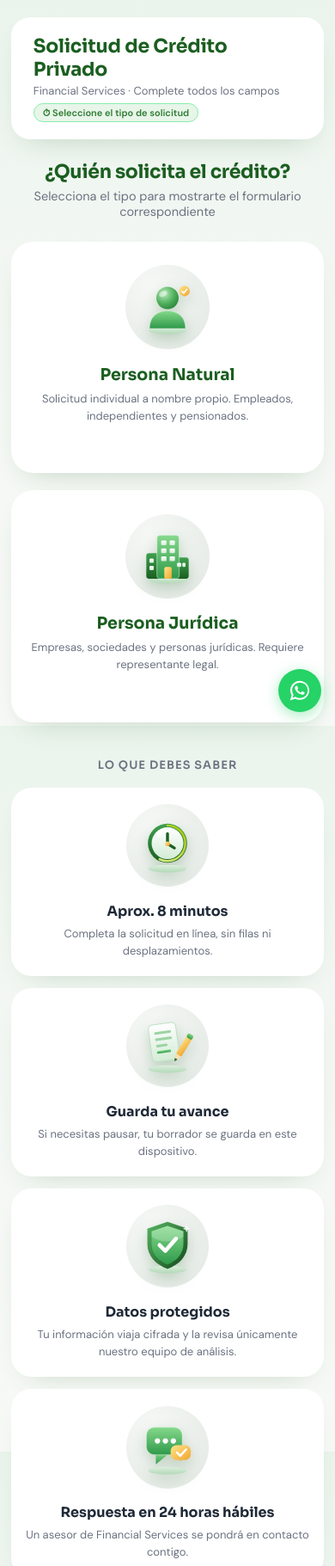
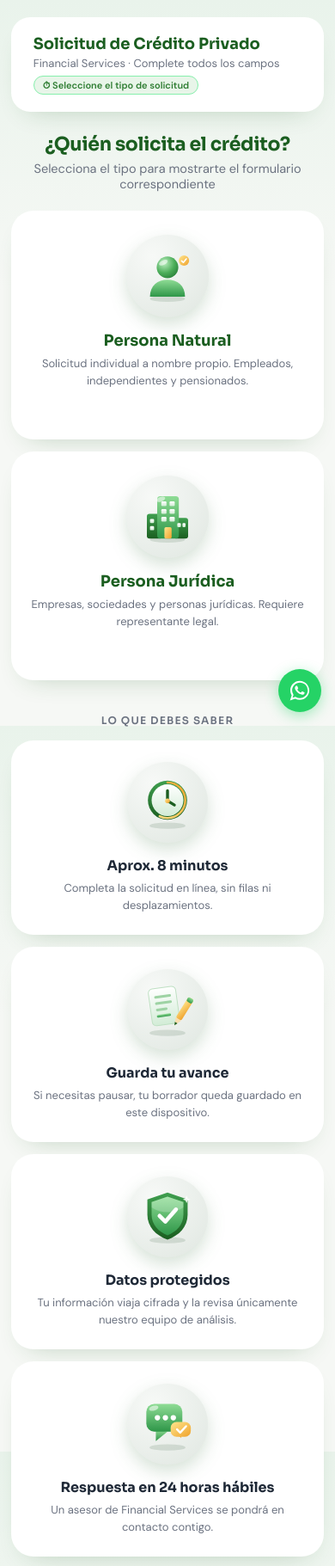
Before and after one commit to warpfiance-commits/Warp-consultas, a website: page index.html in a window 390 px wide. Shown: the top 1821 px of the page at 86% size. Drawn offline with Linux system fonts and the light colour scheme.

Commit message:
Formulario: inicio rehecho mas liviano (CSS editado en su lugar, iconos en un solo sprite)
Co-Authored-By: Claude Opus 5.5 <noreply@anthropic.com>

```diff
--- a/index.html
+++ b/index.html
@@ -8,10 +8,10 @@
 <link href="https://fonts.googleapis.com/css2?family=DM+Sans:wght@400;500;600&family=Sora:wght@600;700&family=Caveat:wght@600&display=swap" rel="stylesheet">
 <style>
 *{box-sizing:border-box;margin:0;padding:0}
-body{font-family:'DM Sans',sans-serif;background:#F4F6F2;min-height:100vh;color:#111}
-:root{--lime:#4CAF50;--navy:#1B5E20;--lime-d:#2E7D32;--lime-l:#E8F5E9;--border:#d4e6d4;--text:#111;--text-soft:#6b7280}
+body{font-family:'DM Sans',sans-serif;background:linear-gradient(180deg,#e9f3eb,#f6f8f5 40%) fixed;min-height:100vh;color:#111}
+:root{--lime:#4CAF50;--navy:#1B5E20;--lime-d:#2E7D32;--lime-l:#E8F5E9;--border:#d4e6d4;--text:#111;--text-soft:#6b7280;--r:22px;--sh:0 14px 32px -20px rgba(27,94,32,.32)}
 .wrap{max-width:700px;margin:0 auto;padding:2rem 1rem 4rem}
-.header{display:flex;align-items:center;gap:16px;margin-bottom:1.5rem;padding:14px 18px;background:#fff;border-radius:13px;border:1.5px solid var(--border);box-shadow:0 2px 10px rgba(27,94,32,.06)}
+.header{display:flex;align-items:center;gap:16px;margin-bottom:1.5rem;padding:20px 26px;background:#fff;border-radius:var(--r);box-shadow:var(--sh)}
 .htitle{font-family:'Sora',sans-serif;font-size:20px;font-weight:700;color:var(--navy)}
 .hsub{font-size:13px;color:var(--text-soft);margin-top:3px}
 .timer-badge{display:inline-flex;align-items:center;gap:5px;background:var(--lime-l);border:1px solid #86efac;border-radius:20px;padding:3px 10px;font-size:11px;font-weight:600;color:var(--lime-d);margin-top:6px}
@@ -24,7 +24,7 @@ body{font-family:'DM Sans',sans-serif;background:#F4F6F2;min-height:100vh;color:
 .tab:last-child{border-right:none}
 .tab.active{background:var(--navy);color:#A5D6A7;font-weight:700;cursor:pointer}
 .tab.done{background:var(--lime-l);color:var(--lime-d);cursor:pointer}
-.card{background:#fff;border:1.5px solid var(--border);border-radius:13px;padding:1.5rem;margin-bottom:1rem;box-shadow:0 2px 10px rgba(27,94,32,.06)}
+.card{background:#fff;border-radius:var(--r);padding:1.5rem;margin-bottom:1rem;box-shadow:var(--sh)}
 .sec-title{display:flex;align-items:center;gap:8px;font-family:'Sora',sans-serif;font-size:15px;font-weight:700;color:var(--navy);margin-bottom:1rem;padding-bottom:8px;border-bottom:2px solid var(--lime-l)}
 .grid-2{display:grid;grid-template-columns:1fr 1fr;gap:12px;margin-bottom:12px}
 .grid-3{display:grid;grid-template-columns:1fr 1fr 1fr;gap:10px;margin-bottom:12px}
@@ -89,18 +89,22 @@ textarea{resize:vertical;min-height:80px}
 .success-title{font-family:'Sora',sans-serif;font-size:24px;font-weight:700;color:var(--navy);margin-bottom:8px}
 .success-sub{font-size:15px;color:#6b7280;margin-bottom:8px}
 .success-rad{display:inline-block;background:var(--navy);color:var(--lime);font-family:'Sora',sans-serif;font-size:16px;font-weight:700;padding:10px 24px;border-radius:8px;margin:12px 0}
-.tipo-selector{display:grid;grid-template-columns:1fr 1fr;gap:16px;margin:1.5rem 0}
-.tipo-card{background:#fff;border:2px solid var(--border);border-radius:16px;padding:2rem 1.5rem;text-align:center;cursor:pointer;transition:all .25s}
-.tipo-card:hover{border-color:var(--lime-d);box-shadow:0 4px 20px rgba(27,94,32,.1);transform:translateY(-2px)}
-.tipo-card.selected{border-color:var(--lime-d);background:var(--lime-l)}
-.tipo-icon{font-size:48px;display:block;margin-bottom:1rem}
-.tipo-title{font-family:'Sora',sans-serif;font-size:18px;font-weight:700;color:var(--navy);margin-bottom:6px}
-.tipo-desc{font-size:12px;color:var(--text-soft);line-height:1.5}
-.tipo-badge{display:inline-block;margin-top:10px;background:var(--navy);color:#A5D6A7;font-size:11px;font-weight:700;padding:3px 12px;border-radius:20px;opacity:0;transition:opacity .2s}
+.tipo-intro{text-align:center;margin:.5rem 0 1.4rem}
+.tipo-intro h2{font-family:'Sora',sans-serif;font-size:26px;font-weight:700;color:var(--navy);letter-spacing:-.015em;margin-bottom:6px}
+.tipo-intro p{font-size:14.5px;color:var(--text-soft)}
+.tipo-selector,.info-grid{display:grid;grid-template-columns:1fr 1fr;gap:18px}
+.tipo-card,.info-card{background:#fff;border-radius:26px;padding:1.6rem 1.3rem 1.5rem;text-align:center;box-shadow:var(--sh);transition:transform .25s,box-shadow .25s}
+.tipo-card{border:2px solid transparent;cursor:pointer}
+.tipo-card:hover,.info-card:hover{transform:translateY(-3px);box-shadow:0 20px 40px -20px rgba(27,94,32,.4)}
+.tipo-card.selected{border-color:var(--lime-d);box-shadow:0 0 0 5px rgba(76,175,80,.16),var(--sh)}
+.tipo-title,.info-card h3{font-family:'Sora',sans-serif;font-size:18px;font-weight:700;color:var(--navy);margin-bottom:6px}
+.info-card h3{font-size:16px;color:#1f2937}
+.tipo-desc,.info-card p{font-size:13px;color:var(--text-soft);line-height:1.55}
+.tipo-badge{display:inline-block;margin-top:12px;background:var(--navy);color:#A5D6A7;font-size:11px;font-weight:700;padding:3px 12px;border-radius:20px;opacity:0;transition:opacity .2s}
 .tipo-card.selected .tipo-badge{opacity:1}
-.tipo-intro{text-align:center;margin-bottom:.5rem}
-.tipo-intro h2{font-family:'Sora',sans-serif;font-size:22px;font-weight:700;color:var(--navy);margin-bottom:6px}
-.tipo-intro p{font-size:14px;color:var(--text-soft)}
+.ico{width:110px;height:110px;margin:0 auto 1rem;border-radius:50%;background:radial-gradient(circle at 32% 26%,#f7f9f7,#e0e7e1);display:block;padding:12px;filter:drop-shadow(0 8px 10px rgba(27,94,32,.18))}
+.info-card .ico{width:94px;height:94px;padding:10px}
+.info-title{text-align:center;font-family:'Sora',sans-serif;font-size:12px;font-weight:600;color:var(--text-soft);letter-spacing:.1em;text-transform:uppercase;margin:2.4rem 0 1rem}
 @media(max-width:600px){
   .wrap{padding:1.25rem .8rem 5.5rem}
   .grid-2,.grid-3,.cap-grid{grid-template-columns:1fr}
@@ -108,8 +112,9 @@ textarea{resize:vertical;min-height:80px}
   .tabs .tab{font-size:9px;padding:8px 2px}
   .header{flex-direction:column;align-items:flex-start;gap:8px}
   .htitle{font-size:18px}
-  .tipo-selector{grid-template-columns:1fr;margin:1rem 0}
-  .tipo-card{padding:1.5rem 1rem}
+  .tipo-selector,.info-grid{grid-template-columns:1fr;gap:14px}
+  .tipo-intro h2{font-size:22px}
+  .ico{width:96px;height:96px}
   .card{padding:1.15rem}
   /* font-size:16px evita el zoom automático de iOS al enfocar un campo */
   input,select,textarea{font-size:16px}
@@ -143,48 +148,21 @@ textarea{resize:vertical;min-height:80px}
 .cam-ok-badge.show{display:flex}
 .firma-preview{max-height:60px;border:1px solid #e5e7eb;border-radius:5px;display:none;margin-top:8px}
 .firma-font{font-family:'Caveat',cursive;font-size:32px;color:#1B5E20;padding:8px 0;min-height:60px;display:flex;align-items:center}
-
-/* ─────────── Estilo de la pantalla de inicio: tarjetas suaves e íconos 3D ─────────── */
-body{background:linear-gradient(180deg,#eaf4ec 0%,#f3f7f3 38%,#f7f9f6 100%);background-attachment:fixed}
-.header{border:none;border-radius:22px;padding:20px 26px;box-shadow:0 14px 34px -18px rgba(27,94,32,.28)}
-.htitle{font-size:22px;letter-spacing:-.01em}
-.card{border:1px solid rgba(27,94,32,.08);border-radius:20px;box-shadow:0 14px 34px -22px rgba(27,94,32,.3)}
-.tipo-intro h2{font-size:26px;letter-spacing:-.015em}
-.tipo-intro p{font-size:14.5px}
-.tipo-selector{gap:20px;margin:1.6rem 0 1.2rem}
-.tipo-card{border:2px solid transparent;border-radius:26px;padding:1.6rem 1.3rem 1.5rem;box-shadow:0 14px 34px -20px rgba(27,94,32,.32)}
-.tipo-card:hover{border-color:rgba(46,125,50,.35);box-shadow:0 18px 40px -18px rgba(27,94,32,.4);transform:translateY(-3px)}
-.tipo-card.selected{background:#fff;border-color:var(--lime-d);box-shadow:0 0 0 5px rgba(76,175,80,.16),0 18px 40px -20px rgba(27,94,32,.4)}
-.tipo-title{font-size:19px}
-.tipo-desc{font-size:13px;line-height:1.55}
-.ico3d{width:112px;height:112px;border-radius:50%;margin:0 auto 1.1rem;display:flex;align-items:center;justify-content:center;background:radial-gradient(circle at 32% 26%,#f6f8f6,#e2e8e3)}
-.ico3d svg{width:86px;height:86px;filter:drop-shadow(0 6px 8px rgba(27,94,32,.22))}
-.info-title{text-align:center;font-family:'Sora',sans-serif;font-size:13px;font-weight:600;color:var(--text-soft);letter-spacing:.08em;text-transform:uppercase;margin:2.6rem 0 1.1rem}
-.info-grid{display:grid;grid-template-columns:1fr 1fr;gap:18px}
-.info-card{background:#fff;border-radius:24px;padding:1.5rem 1.3rem 1.4rem;text-align:center;box-shadow:0 14px 34px -22px rgba(27,94,32,.3)}
-.info-card h3{font-family:'Sora',sans-serif;font-size:16px;font-weight:700;color:#1f2937;margin-bottom:6px}
-.info-card p{font-size:13px;line-height:1.55;color:var(--text-soft)}
-.info-card .ico3d{width:96px;height:96px}
-.info-card .ico3d svg{width:74px;height:74px}
-@media(max-width:600px){
-  .tipo-intro h2{font-size:22px}
-  .info-grid{grid-template-columns:1fr;gap:14px}
-  .info-card{padding:1.2rem 1rem}
-  .ico3d{width:98px;height:98px}
-  .ico3d svg{width:74px;height:74px}
-}
 </style>
 </head>
 <body>
-<svg width="0" height="0" style="position:absolute" aria-hidden="true" focusable="false"><defs>
-  <linearGradient id="gG1" x1="0" y1="0" x2="0" y2="1"><stop offset="0" stop-color="#86d98c"/><stop offset="1" stop-color="#2f9a4a"/></linearGradient>
-  <linearGradient id="gG2" x1="0" y1="0" x2="0" y2="1"><stop offset="0" stop-color="#3fa04f"/><stop offset="1" stop-color="#1b5e20"/></linearGradient>
-  <linearGradient id="gMint" x1="0" y1="0" x2="0" y2="1"><stop offset="0" stop-color="#ffffff"/><stop offset="1" stop-color="#d3ecd6"/></linearGradient>
-  <linearGradient id="gLime" x1="0" y1="0" x2="1" y2="1"><stop offset="0" stop-color="#e4f59a"/><stop offset="1" stop-color="#a8c400"/></linearGradient>
-  <linearGradient id="gGold" x1="0" y1="0" x2="1" y2="1"><stop offset="0" stop-color="#ffe58a"/><stop offset="1" stop-color="#f0a52f"/></linearGradient>
-  <linearGradient id="gPlat" x1="0" y1="0" x2="0" y2="1"><stop offset="0" stop-color="#dcefde"/><stop offset="1" stop-color="#b3d9b8"/></linearGradient>
-  <linearGradient id="gEdge" x1="0" y1="0" x2="1" y2="1"><stop offset="0" stop-color="#57b563"/><stop offset="1" stop-color="#14491a"/></linearGradient>
-  <radialGradient id="gSph" cx=".35" cy=".3" r=".85"><stop offset="0" stop-color="#b9ebbd"/><stop offset=".55" stop-color="#4cae5a"/><stop offset="1" stop-color="#247a34"/></radialGradient>
+<svg width="0" height="0" style="position:absolute" aria-hidden="true"><defs>
+<linearGradient id="g1" x1="0" y1="0" x2="0" y2="1"><stop offset="0" stop-color="#8fdc95"/><stop offset="1" stop-color="#2e9648"/></linearGradient>
+<linearGradient id="g2" x1="0" y1="0" x2="0" y2="1"><stop offset="0" stop-color="#3f9f4f"/><stop offset="1" stop-color="#1b5e20"/></linearGradient>
+<linearGradient id="gm" x1="0" y1="0" x2="0" y2="1"><stop offset="0" stop-color="#fff"/><stop offset="1" stop-color="#d2ecd6"/></linearGradient>
+<linearGradient id="gy" x1="0" y1="0" x2="1" y2="1"><stop offset="0" stop-color="#ffe68e"/><stop offset="1" stop-color="#efa22c"/></linearGradient>
+<radialGradient id="gs" cx=".35" cy=".3" r=".85"><stop offset="0" stop-color="#bdefc1"/><stop offset=".55" stop-color="#4cae5a"/><stop offset="1" stop-color="#227733"/></radialGradient>
+<symbol id="i-natural" viewBox="0 0 120 120"><ellipse cx="60" cy="104" rx="34" ry="6" fill="#0d3d12" opacity=".12"/><path d="M26 100c0-22 15-33 34-33s34 11 34 33z" fill="url(#g1)"/><circle cx="60" cy="43" r="21" fill="url(#gs)"/><ellipse cx="52" cy="34" rx="9" ry="4.5" fill="#fff" opacity=".55" transform="rotate(-25 52 34)"/><circle cx="92" cy="30" r="10" fill="url(#gy)"/><path d="M87.5 30.5l3.2 3.2 5.8-7" stroke="#fff" stroke-width="2.8" fill="none" stroke-linecap="round" stroke-linejoin="round"/></symbol>
+<symbol id="i-juridica" viewBox="0 0 120 120"><ellipse cx="60" cy="104" rx="34" ry="6" fill="#0d3d12" opacity=".12"/><rect x="20" y="54" width="30" height="48" rx="5" fill="url(#g2)"/><rect x="72" y="62" width="28" height="40" rx="5" fill="url(#g2)"/><rect x="40" y="20" width="42" height="82" rx="6" fill="url(#g1)"/><g fill="url(#gm)"><rect x="48" y="30" width="10" height="9" rx="2"/><rect x="64" y="30" width="10" height="9" rx="2"/><rect x="48" y="45" width="10" height="9" rx="2"/><rect x="64" y="45" width="10" height="9" rx="2"/><rect x="48" y="60" width="10" height="9" rx="2"/><rect x="64" y="60" width="10" height="9" rx="2"/><rect x="26" y="64" width="8" height="8" rx="2"/><rect x="26" y="78" width="8" height="8" rx="2"/><rect x="79" y="72" width="7" height="8" rx="2"/><rect x="89" y="72" width="6" height="8" rx="2"/></g><rect x="54" y="80" width="14" height="22" rx="3" fill="url(#gy)"/><ellipse cx="47" cy="26" rx="9" ry="4.5" fill="#fff" opacity=".55" transform="rotate(-20 47 26)"/></symbol>
+<symbol id="i-reloj" viewBox="0 0 120 120"><ellipse cx="60" cy="104" rx="34" ry="6" fill="#0d3d12" opacity=".12"/><circle cx="60" cy="56" r="37" fill="url(#g2)"/><circle cx="60" cy="56" r="30" fill="url(#gm)"/><circle cx="60" cy="56" r="33.5" fill="none" stroke="url(#gy)" stroke-width="4" stroke-linecap="round" stroke-dasharray="120 300" transform="rotate(-90 60 56)"/><path d="M60 38v19l13 8" stroke="#1b5e20" stroke-width="5.5" stroke-linecap="round" stroke-linejoin="round" fill="none"/><circle cx="60" cy="57" r="4.5" fill="url(#gy)"/><ellipse cx="46" cy="36" rx="9" ry="4.5" fill="#fff" opacity=".55" transform="rotate(-35 46 36)"/></symbol>
+<symbol id="i-borrador" viewBox="0 0 120 120"><ellipse cx="60" cy="104" rx="34" ry="6" fill="#0d3d12" opacity=".12"/><g transform="rotate(-8 56 58)"><rect x="28" y="18" width="52" height="70" rx="8" fill="url(#gm)" stroke="#bfe0c3" stroke-width="1.6"/><g fill="#9ed3a4"><rect x="38" y="32" width="32" height="5" rx="2.5"/><rect x="38" y="44" width="32" height="5" rx="2.5"/><rect x="38" y="56" width="22" height="5" rx="2.5"/></g><rect x="38" y="68" width="27" height="5" rx="2.5" fill="url(#g1)"/></g><g transform="rotate(32 88 66)"><rect x="82" y="34" width="12" height="46" rx="3.5" fill="url(#gy)"/><rect x="82" y="34" width="12" height="9" rx="3.5" fill="url(#g1)"/><path d="M82 80h12l-6 14z" fill="#f8deb0"/><path d="M85.2 88h5.6l-2.8 6z" fill="#1b5e20"/></g></symbol>
+<symbol id="i-escudo" viewBox="0 0 120 120"><ellipse cx="60" cy="104" rx="34" ry="6" fill="#0d3d12" opacity=".12"/><path d="M60 14 98 27v29c0 23-16 39-38 47C38 95 22 79 22 56V27z" fill="url(#g2)"/><path d="M60 22 90 32v24c0 19-13 32-30 39-17-7-30-20-30-39V32z" fill="url(#g1)"/><path d="M60 22 90 32v10c-9 6-19 9-30 9s-21-3-30-9V32z" fill="#fff" opacity=".22"/><path d="M45 58l11 11 20-23" stroke="#fff" stroke-width="7.5" fill="none" stroke-linecap="round" stroke-linejoin="round"/><path d="M96 20l2 5 5 2-5 2-2 5-2-5-5-2 5-2z" fill="#fff" opacity=".9"/></symbol>
+<symbol id="i-chat" viewBox="0 0 120 120"><ellipse cx="60" cy="104" rx="34" ry="6" fill="#0d3d12" opacity=".12"/><path d="M38 70v22l22-18z" fill="url(#g1)"/><rect x="20" y="22" width="68" height="52" rx="15" fill="url(#g1)"/><g fill="#fff"><circle cx="41" cy="48" r="5"/><circle cx="56" cy="48" r="5"/><circle cx="71" cy="48" r="5"/></g><ellipse cx="34" cy="30" rx="9" ry="4.5" fill="#fff" opacity=".55" transform="rotate(-15 34 30)"/><path d="M86 70v16l-14-10z" fill="url(#gy)"/><rect x="66" y="56" width="38" height="28" rx="11" fill="url(#gy)"/><path d="M78 70l6 6 11-12" stroke="#fff" stroke-width="4" fill="none" stroke-linecap="round" stroke-linejoin="round"/></symbol>
 </defs></svg>
 <div class="wrap">
 
@@ -212,13 +190,13 @@ body{background:linear-gradient(180deg,#eaf4ec 0%,#f3f7f3 38%,#f7f9f6 100%);back
     </div>
     <div class="tipo-selector">
       <div class="tipo-card" id="cardNatural" onclick="elegirTipo('natural')">
-        <div class="ico3d"><svg viewBox="0 0 120 120" aria-hidden="true"><ellipse cx="60" cy="104" rx="36" ry="7" fill="url(#gPlat)"/><path d="M26 100c0-22 15-33 34-33s34 11 34 33z" fill="url(#gG1)"/><path d="M26 100c0-22 15-33 34-33s34 11 34 33" fill="none" stroke="#fff" stroke-opacity=".38" stroke-width="2"/><circle cx="60" cy="43" r="21" fill="url(#gSph)"/><ellipse cx="52" cy="35" rx="8" ry="5" fill="#fff" opacity=".45" transform="rotate(-25 52 35)"/><circle cx="92" cy="30" r="10" fill="url(#gGold)"/><path d="M87.5 30.5l3.2 3.2 5.8-7" stroke="#fff" stroke-width="2.8" fill="none" stroke-linecap="round" stroke-linejoin="round"/></svg></div>
+        <svg class="ico"><use href="#i-natural"/></svg>
         <div class="tipo-title">Persona Natural</div>
         <div class="tipo-desc">Solicitud individual a nombre propio. Empleados, independientes y pensionados.</div>
         <span class="tipo-badge">✓ Seleccionado</span>
       </div>
       <div class="tipo-card" id="cardJuridica" onclick="elegirTipo('juridica')">
-        <div class="ico3d"><svg viewBox="0 0 120 120" aria-hidden="true"><ellipse cx="60" cy="104" rx="36" ry="7" fill="url(#gPlat)"/><rect x="20" y="54" width="30" height="48" rx="5" fill="url(#gG2)"/><rect x="72" y="62" width="28" height="40" rx="5" fill="url(#gG2)"/><rect x="40" y="20" width="42" height="82" rx="6" fill="url(#gG1)"/><rect x="40" y="20" width="42" height="82" rx="6" fill="none" stroke="#fff" stroke-opacity=".38" stroke-width="2"/><g fill="url(#gMint)"><rect x="48" y="30" width="10" height="9" rx="2"/><rect x="64" y="30" width="10" height="9" rx="2"/><rect x="48" y="45" width="10" height="9" rx="2"/><rect x="64" y="45" width="10" height="9" rx="2"/><rect x="48" y="60" width="10" height="9" rx="2"/><rect x="64" y="60" width="10" height="9" rx="2"/><rect x="26" y="64" width="8" height="8" rx="2"/><rect x="26" y="78" width="8" height="8" rx="2"/><rect x="78" y="72" width="8" height="8" rx="2"/><rect x="88" y="72" width="6" height="8" rx="2"/></g><rect x="54" y="80" width="14" height="22" rx="3" fill="url(#gGold)"/></svg></div>
+        <svg class="ico"><use href="#i-juridica"/></svg>
         <div class="tipo-title">Persona Jurídica</div>
         <div class="tipo-desc">Empresas, sociedades y personas jurídicas. Requiere representante legal.</div>
         <span class="tipo-badge">✓ Seleccionado</span>
@@ -229,10 +207,10 @@ body{background:linear-gradient(180deg,#eaf4ec 0%,#f3f7f3 38%,#f7f9f6 100%);back
     </div>
     <div class="info-title">Lo que debes saber</div>
     <div class="info-grid">
-      <div class="info-card"><div class="ico3d"><svg viewBox="0 0 120 120" aria-hidden="true"><ellipse cx="60" cy="104" rx="36" ry="7" fill="url(#gPlat)"/><circle cx="60" cy="56" r="37" fill="url(#gG2)"/><circle cx="60" cy="56" r="30" fill="url(#gMint)"/><circle cx="60" cy="56" r="33.5" fill="none" stroke="url(#gLime)" stroke-width="4" stroke-linecap="round" stroke-dasharray="120 300" transform="rotate(-90 60 56)"/><path d="M60 38v19l13 8" stroke="#1b5e20" stroke-width="5.5" stroke-linecap="round" stroke-linejoin="round" fill="none"/><circle cx="60" cy="57" r="4.5" fill="url(#gGold)"/><ellipse cx="46" cy="38" rx="8" ry="4" fill="#fff" opacity=".6" transform="rotate(-35 46 38)"/></svg></div><h3>Aprox. 8 minutos</h3><p>Completa la solicitud en línea, sin filas ni desplazamientos.</p></div>
-      <div class="info-card"><div class="ico3d"><svg viewBox="0 0 120 120" aria-hidden="true"><ellipse cx="60" cy="104" rx="36" ry="7" fill="url(#gPlat)"/><g transform="rotate(-8 56 58)"><rect x="28" y="18" width="52" height="70" rx="8" fill="url(#gMint)" stroke="#bfe0c3" stroke-width="1.6"/><rect x="38" y="32" width="32" height="5" rx="2.5" fill="#9ed3a4"/><rect x="38" y="44" width="32" height="5" rx="2.5" fill="#9ed3a4"/><rect x="38" y="56" width="22" height="5" rx="2.5" fill="#9ed3a4"/><rect x="38" y="68" width="27" height="5" rx="2.5" fill="url(#gG1)"/></g><g transform="rotate(32 88 66)"><rect x="82" y="34" width="12" height="46" rx="3.5" fill="url(#gGold)"/><rect x="82" y="34" width="12" height="9" rx="3.5" fill="url(#gG1)"/><path d="M82 80h12l-6 14z" fill="#f8deb0"/><path d="M85.2 88h5.6l-2.8 6z" fill="#1b5e20"/></g></svg></div><h3>Guarda tu avance</h3><p>Si necesitas pausar, tu borrador se guarda en este dispositivo.</p></div>
-      <div class="info-card"><div class="ico3d"><svg viewBox="0 0 120 120" aria-hidden="true"><ellipse cx="60" cy="104" rx="36" ry="7" fill="url(#gPlat)"/><path d="M60 14 98 27v29c0 23-16 39-38 47C38 95 22 79 22 56V27z" fill="url(#gEdge)"/><path d="M60 22 90 32v24c0 19-13 32-30 39-17-7-30-20-30-39V32z" fill="url(#gG1)"/><path d="M60 22 90 32v10c-9 6-19 9-30 9s-21-3-30-9V32z" fill="#fff" opacity=".22"/><path d="M45 58l11 11 20-23" stroke="#fff" stroke-width="7.5" fill="none" stroke-linecap="round" stroke-linejoin="round"/><path d="M96 20l2 5 5 2-5 2-2 5-2-5-5-2 5-2z" fill="#fff" opacity=".9"/></svg></div><h3>Datos protegidos</h3><p>Tu información viaja cifrada y la revisa únicamente nuestro equipo de análisis.</p></div>
-      <div class="info-card"><div class="ico3d"><svg viewBox="0 0 120 120" aria-hidden="true"><ellipse cx="60" cy="104" rx="36" ry="7" fill="url(#gPlat)"/><path d="M38 70v22l22-18z" fill="url(#gG1)"/><rect x="20" y="22" width="68" height="52" rx="15" fill="url(#gG1)"/><rect x="20" y="22" width="68" height="52" rx="15" fill="none" stroke="#fff" stroke-opacity=".38" stroke-width="2"/><g fill="#fff"><circle cx="41" cy="48" r="5"/><circle cx="56" cy="48" r="5"/><circle cx="71" cy="48" r="5"/></g><path d="M86 70v16l-14-10z" fill="url(#gGold)"/><rect x="66" y="56" width="38" height="28" rx="11" fill="url(#gGold)"/><path d="M78 70l6 6 11-12" stroke="#fff" stroke-width="4" fill="none" stroke-linecap="round" stroke-linejoin="round"/></svg></div><h3>Respuesta en 24 horas hábiles</h3><p>Un asesor de Financial Services se pondrá en contacto contigo.</p></div>
+      <div class="info-card"><svg class="ico"><use href="#i-reloj"/></svg><h3>Aprox. 8 minutos</h3><p>Completa la solicitud en línea, sin filas ni desplazamientos.</p></div>
+      <div class="info-card"><svg class="ico"><use href="#i-borrador"/></svg><h3>Guarda tu avance</h3><p>Si necesitas pausar, tu borrador queda guardado en este dispositivo.</p></div>
+      <div class="info-card"><svg class="ico"><use href="#i-escudo"/></svg><h3>Datos protegidos</h3><p>Tu información viaja cifrada y la revisa únicamente nuestro equipo de análisis.</p></div>
+      <div class="info-card"><svg class="ico"><use href="#i-chat"/></svg><h3>Respuesta en 24 horas hábiles</h3><p>Un asesor de Financial Services se pondrá en contacto contigo.</p></div>
     </div>
   </div>
 
```
